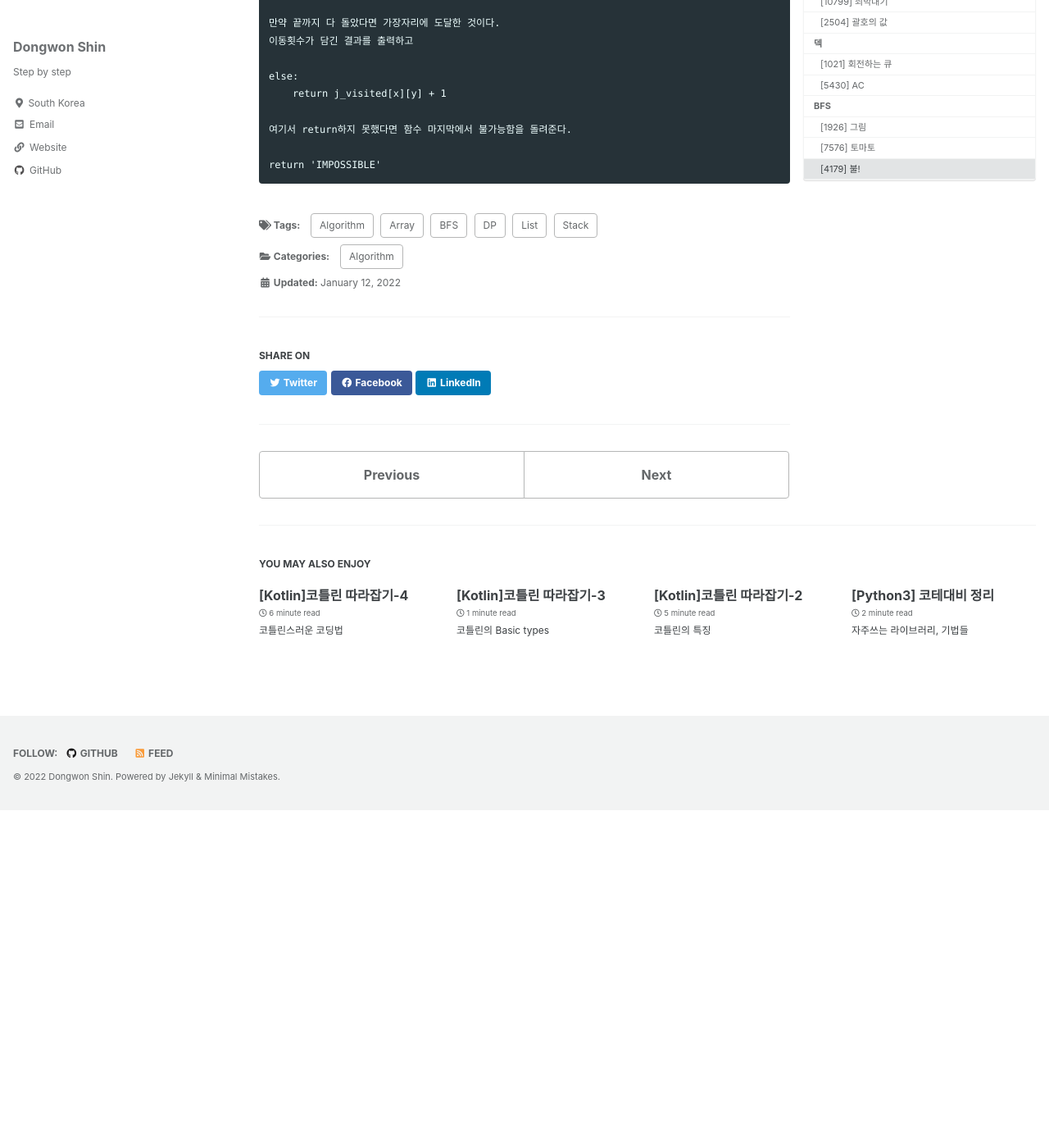
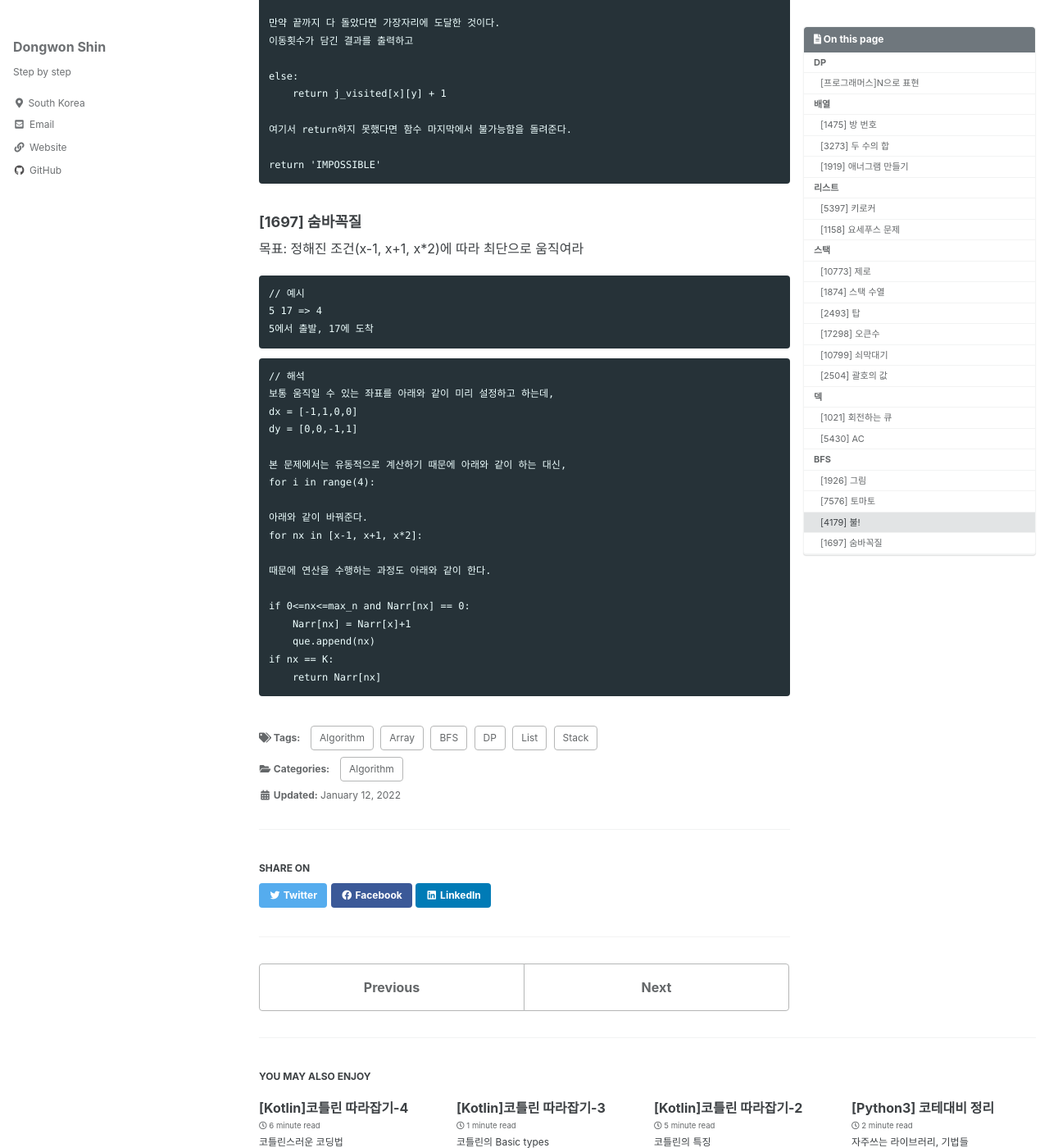
Before and after one commit to ponopono0322/ponopono0322.github.io, a Jekyll site: the page built from _posts/2022-01-12-algorithm.md, in a window 1280 px wide and 1400 px high, scrolled down 9370 px. Shown: the whole window at 82% size. Built offline with Jekyll 4.4.1, drawn with Linux system fonts in a browser that asks for light colours; cached includes are drawn as plain includes; some web fonts are replaced; before the commit the page ends 10358 px from its top, so only the background shows below that; some of the changed text lies outside the part shown.

Commit message:
Update 2022-01-12-algorithm.md

````diff
--- a/_posts/2022-01-12-algorithm.md
+++ b/_posts/2022-01-12-algorithm.md
@@ -445,3 +445,34 @@ else:
 
 return 'IMPOSSIBLE'
 ```
+
+### [1697] 숨바꼭질
+
+목표: 정해진 조건(x-1, x+1, x*2)에 따라 최단으로 움직여라
+
+```
+// 예시
+5 17 => 4
+5에서 출발, 17에 도착
+```
+
+```
+// 해석
+보통 움직일 수 있는 좌표를 아래와 같이 미리 설정하고 하는데,
+dx = [-1,1,0,0]
+dy = [0,0,-1,1]
+
+본 문제에서는 유동적으로 계산하기 때문에 아래와 같이 하는 대신,
+for i in range(4):
+
+아래와 같이 바꿔준다.
+for nx in [x-1, x+1, x*2]:
+
+때문에 연산을 수행하는 과정도 아래와 같이 한다.
+
+if 0<=nx<=max_n and Narr[nx] == 0:
+    Narr[nx] = Narr[x]+1
+    que.append(nx)
+if nx == K:
+    return Narr[nx]
+```
````
